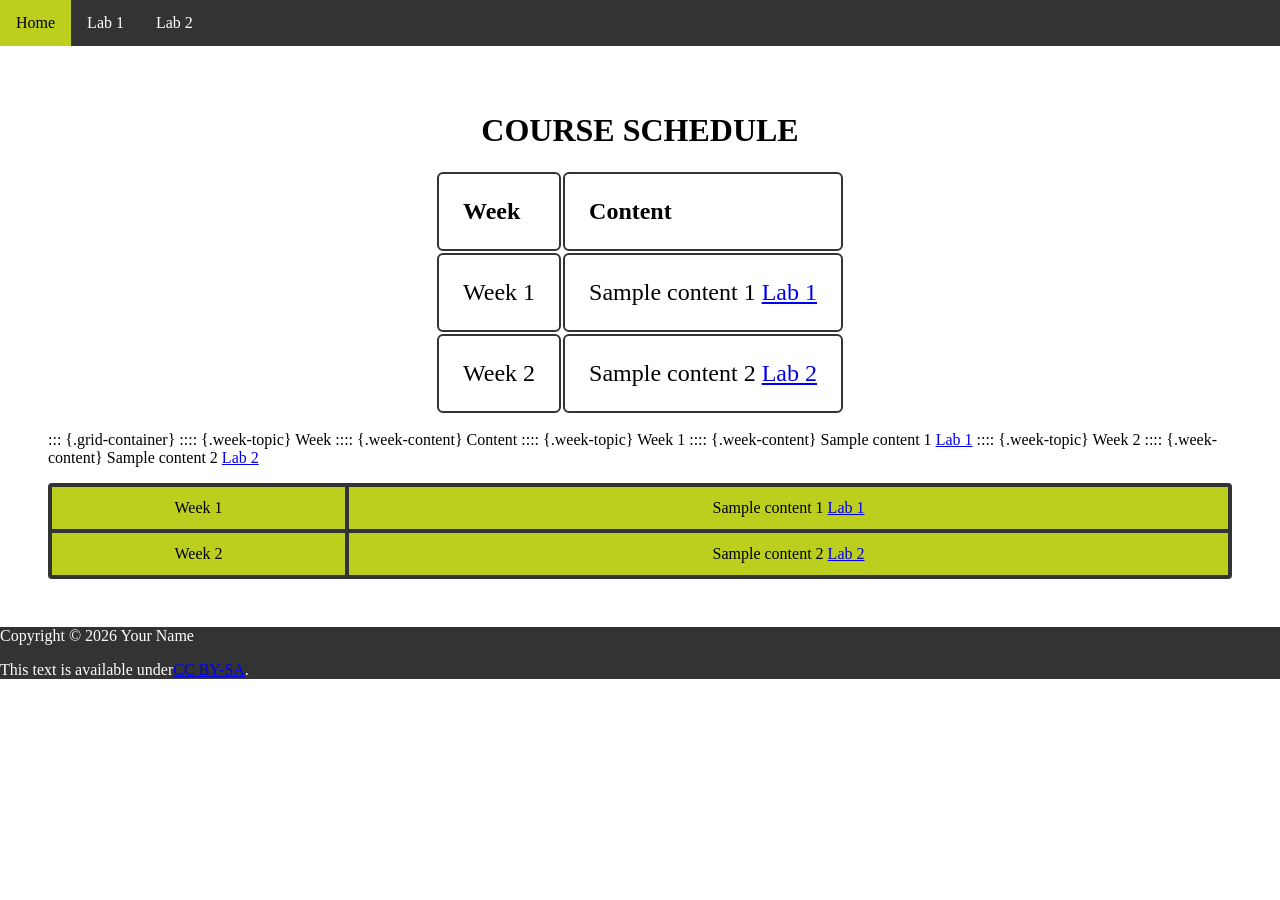
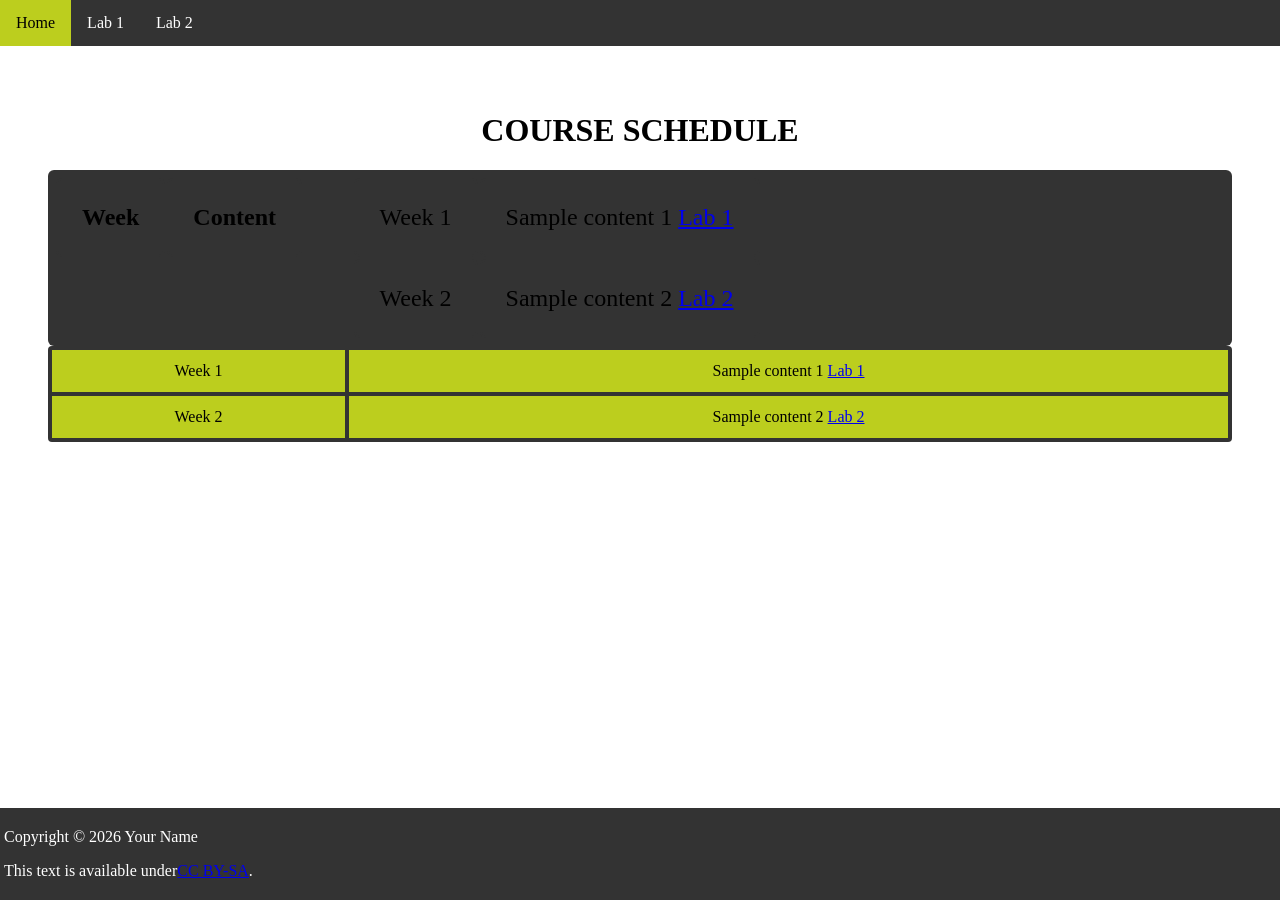
Before and after one commit to jmcarman/template.github.io, a Jekyll site: the page built from index.md, in a window 1280 px wide. Built offline with Jekyll 4.4.1, drawn with Linux system fonts in a browser that asks for light colours.

Commit message:
style: Update footer positioning and adjust grid container syntax in index.md

```diff
--- a/assets/css/style.css
+++ b/assets/css/style.css
@@ -70,11 +70,13 @@ main {
 }
 
 footer {
+	position: fixed;
 	left: 0;
 	bottom: 0;
 	width: 100%;
 	background-color: #333333;
 	color: #ffffff;
+	padding: 0.25em;
 }
 /* start of navigation */
 nav {
--- a/index.md
+++ b/index.md
@@ -9,14 +9,8 @@ description: Course schedule
 |:----|:------------|
 | Week 1 | Sample content 1 [Lab 1](./lab1.md) |
 | Week 2 | Sample content 2 [Lab 2](./lab2.md) |
+{: .grid-container}
 
-::: {.grid-container}
-:::: {.week-topic} Week
-:::: {.week-content} Content
-:::: {.week-topic} Week 1
-:::: {.week-content} Sample content 1 [Lab 1](./lab1.md)
-:::: {.week-topic} Week 2
-:::: {.week-content} Sample content 2 [Lab 2](./lab2.md)
 
 <div class="grid-container">
   <div class="week-topic">Week 1</div>
```
